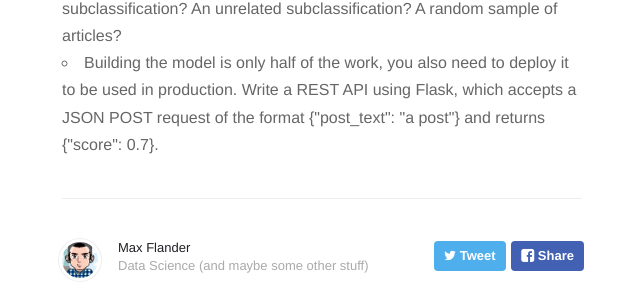
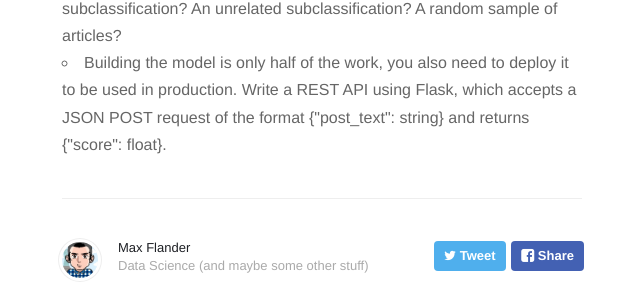
Before and after one commit to themrmax/themrmax.github.io, a Jekyll site: the page built from _posts/2015-10-29-advice-from-a-recovering-academic.md, in a window 1280 px wide and 900 px high, scrolled down 2488 px. Shown: the part 441-742 px from the top of the window, without its empty margins (318-958 px from the left). Built offline with Jekyll 4.4.1, drawn with Linux system fonts in a browser that asks for light colours; nearby versions of some CDN libraries; Markdown is read by kramdown in place of the engine named in the settings.

Commit message:
Update 2015-10-29-advice-from-a-recovering-academic.md

```diff
--- a/_posts/2015-10-29-advice-from-a-recovering-academic.md
+++ b/_posts/2015-10-29-advice-from-a-recovering-academic.md
@@ -34,7 +34,7 @@ Off the top of my head, here's a "big data" project you could do with the Wikipe
   * Use bootstrap sampling to compute confidence intervals on your model's probability predictions.
   * Think about the business implications of your model. If Wikipedia were to automatically reject the bottom 10% of posts, how many false positives would be included in this decile? Do you think this would be acceptable?
   * How well does your model perform on another related subclassification? An unrelated subclassification? A random sample of articles?
-  * Building the model is only half of the work, you also need to deploy it to be used in production. Write a REST API using Flask, which accepts a JSON POST request of the format `{"post_text": "a post"}` and returns `{"score": 0.7}`.
+  * Building the model is only half of the work, you also need to deploy it to be used in production. Write a REST API using Flask, which accepts a JSON POST request of the format `{"post_text": string}` and returns `{"score": float}`.
 
 [1]:http://www.executivestyle.com.au/australian-office-design-failing-in-so-many-ways-gjlt9o?utm_source=FD&utm_medium=rainbow&utm_campaign=sickoffices
 [2]:https://github.com/NICTA/course
```
